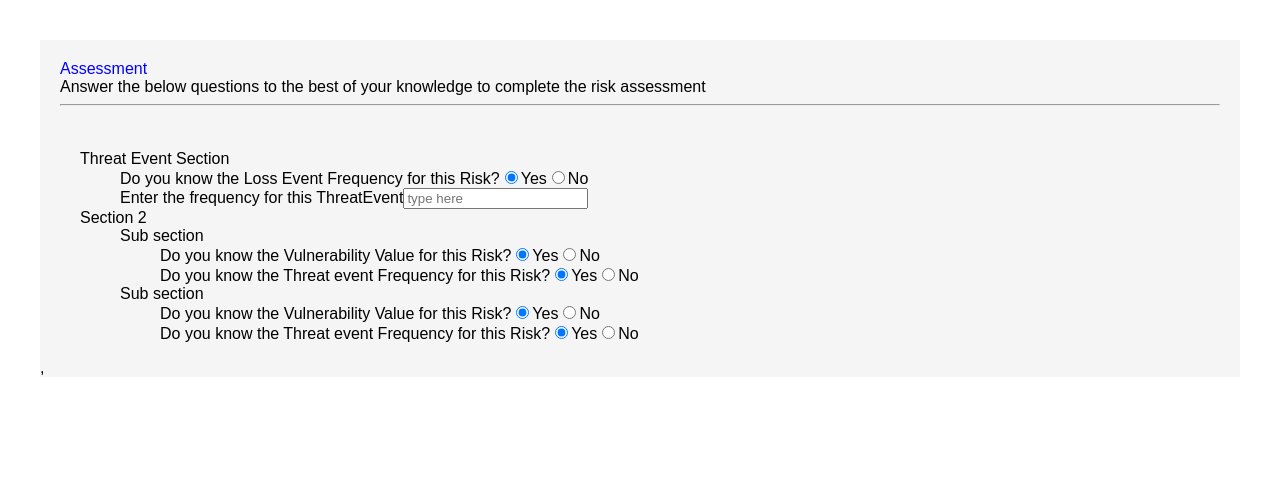
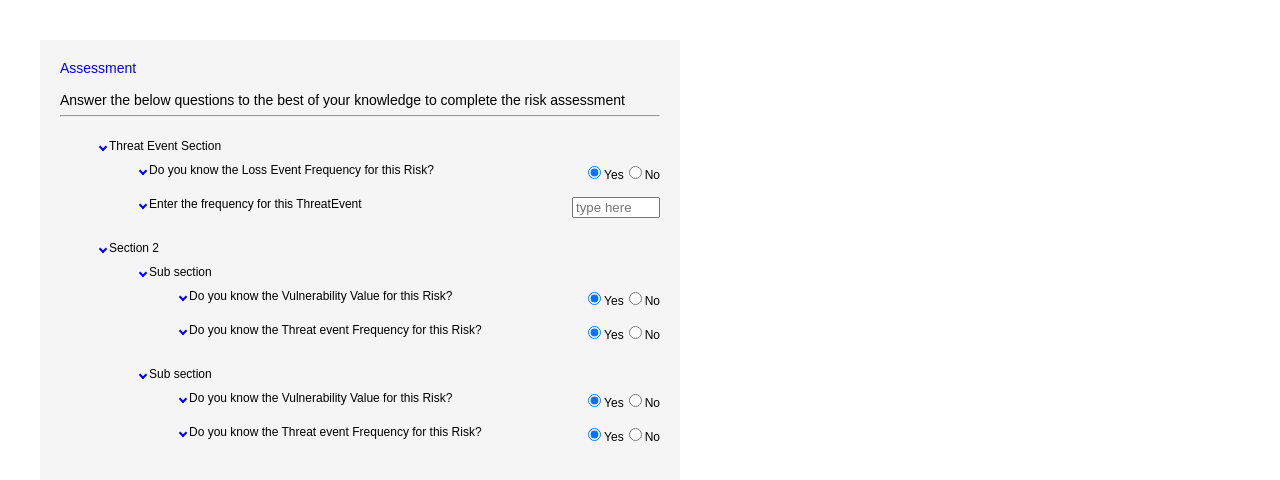
Before and after one commit to sathyamuthupandi39/-simplify-poc, a React (Create React App) app: page / in a window 1280 px wide. Shown: the top 480 px of the page. Built offline with nearby package versions, Linux system fonts and the light colour scheme.

Commit message:
Added css

```diff
--- a/src/App.css
+++ b/src/App.css
@@ -1,18 +1,55 @@
+.root {
+  width: 100%;
+}
+
 .App {
+  width: 50%;
+  padding: 20px;
   text-align: left;
   background-color: whitesmoke;
 }
 
 .header {
-  padding: 20px;
-
+  /* padding: 20px; */
+  font-size: 14px;
 }
 .header-main {
   color: blue;
+  /* padding-bottom: 20px; */
 }
 
+.inputField {
+  width: 80px;
+}
+.responseType {
+  float: right;
+  /* padding: 20px; */
+}
 
+ul {
+  /* padding-top: 20px; */
+  /* padding-bottom: 10px; */
+  font-size: 12px;
+}
 
 li {
   list-style: none;
+  padding-top: 10px;
+  padding-bottom: 10px;
 }
+
+.arrow {
+  border: solid blue;
+  border-width: 0 2px 2px 0;
+  display: inline-block;
+  padding: 2px;
+}
+
+.down {
+  transform: rotate(45deg);
+  -webkit-transform: rotate(45deg);
+}
+
+.question {
+  padding-left: 3px;
+}
--- a/src/Header/index.js
+++ b/src/Header/index.js
@@ -4,9 +4,9 @@ class Header extends React.Component {
     render() {
         return (
             <div className="header">
-                <span className="header-main">
+                <div className="header-main">
                     Assessment
-                </span>
+                </div>
                 <br />
                 <span className="header-sub">
                     Answer the below questions to the best of your knowledge to complete the risk assessment
--- a/src/Input/index.js
+++ b/src/Input/index.js
@@ -10,7 +10,7 @@ class Input extends React.Component {
           id={this.props.id}
           type="text"
           value={this.props.value}
-          className={this.props.fieldClass}
+          className="inputField"
           onChange={this.props.onChange}
           validate={this.props.validate}
           placeholder={this.props.placeholder}
--- a/src/List/index.js
+++ b/src/List/index.js
@@ -11,7 +11,12 @@ class Item extends React.Component {
   }
 	render() {
   	return <li>
+        <div>
+          <i class="arrow down"></i>
+          <span className='question'>
             { this.props.name }
+          </span>
+          <span className="responseType">
             { this.props.type === 'text' &&
               <Input
                 id={`${inputBox}`}
@@ -36,6 +41,8 @@ class Item extends React.Component {
                 />
               </React.Fragment>
             }
+          </span>
+        </div>
         { this.props.children }
     </li>
   }
--- a/src/index.css
+++ b/src/index.css
@@ -1,6 +1,6 @@
 body {
   margin: 40px;
-  font-family: Arial, sans-serif;
+  font-family: sans-serif;
   -webkit-font-smoothing: antialiased;
   -moz-osx-font-smoothing: grayscale;
 }
```
Lines whose indentation alone changed are shown as unchanged.
